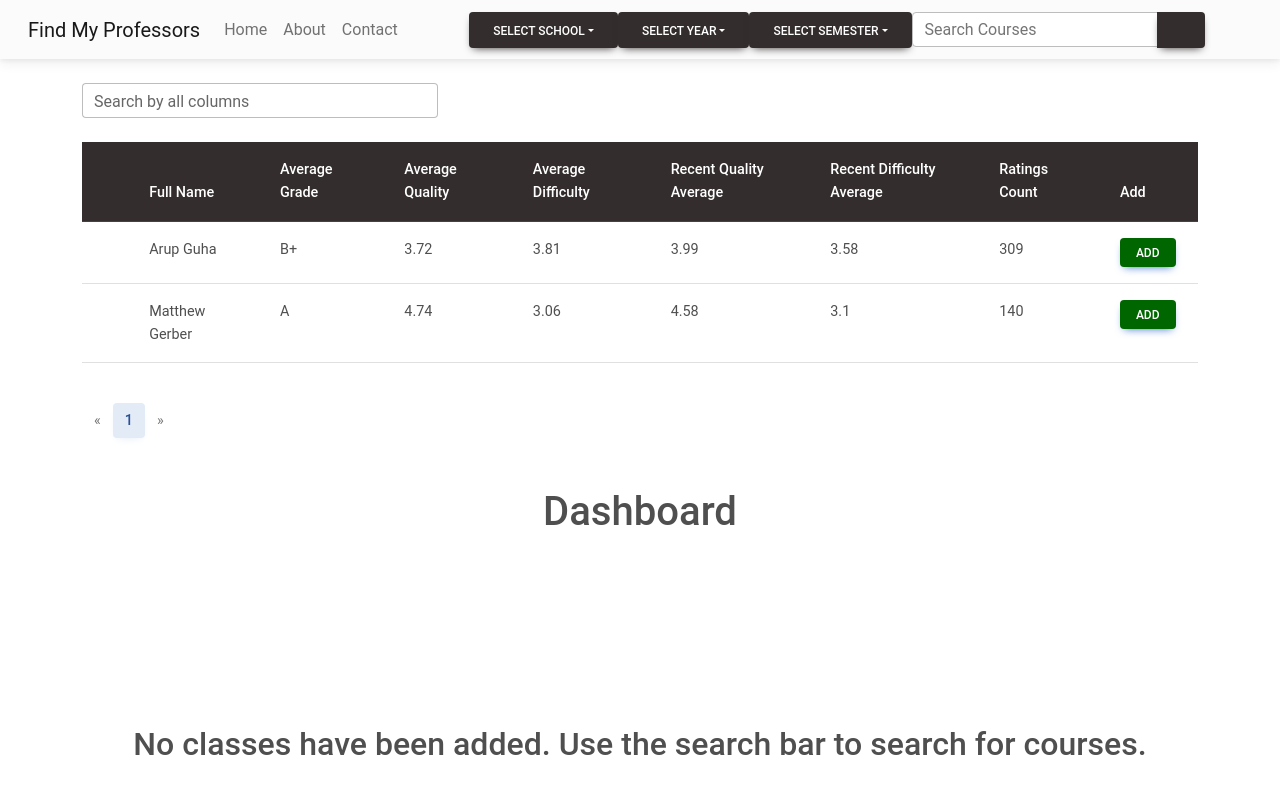
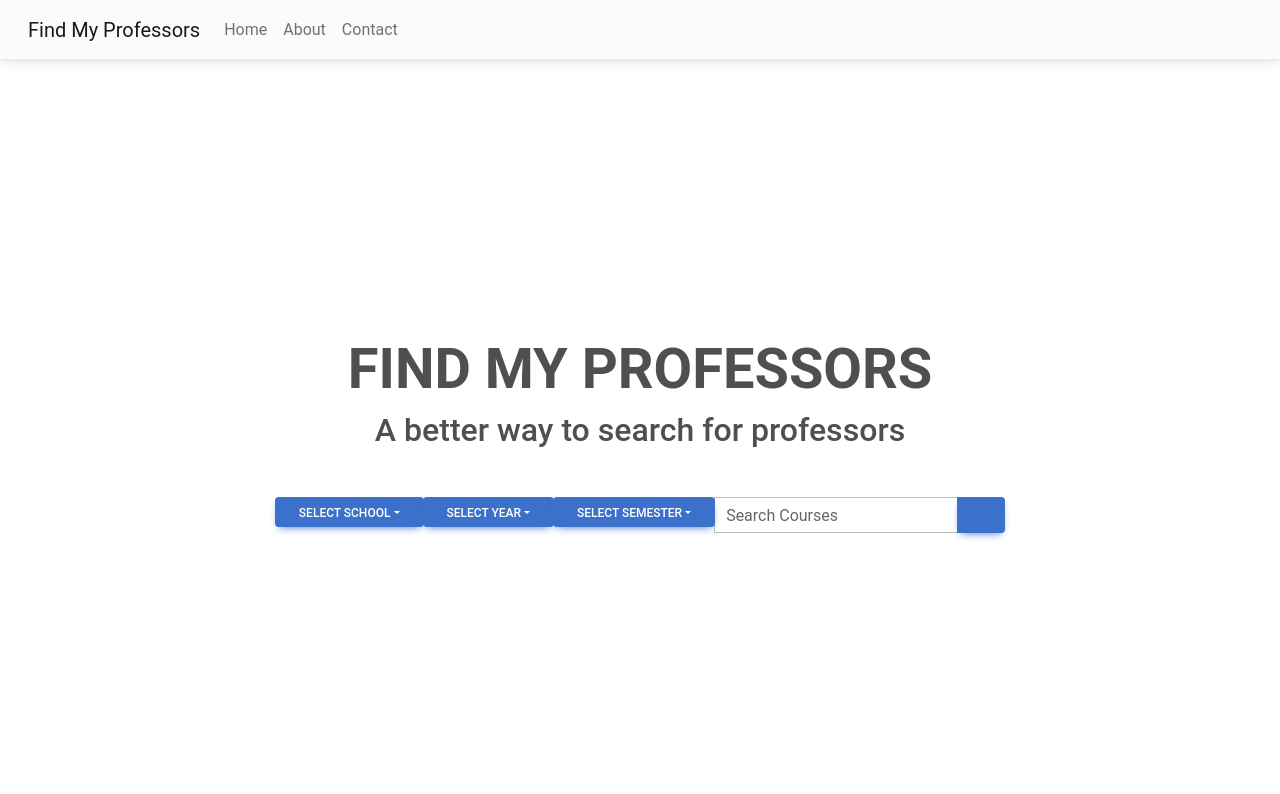
Before and after one commit to FindMyProfessors/findmyprofessors, a React (Create React App) app in the folder website2/: page /Dashboard in a window 1280 px wide. Shown: the top 794 px of the page. Built offline with nearby package versions, Linux system fonts and the light colour scheme; the HTML template or start-up script is replaced by a standard one.

Commit message:
added a new home page and updated the dashboard so that searchbar is in a new function.

```diff
--- a/website2/src/components/Dashboard.jsx
+++ b/website2/src/components/Dashboard.jsx
@@ -1,12 +1,18 @@
-import React from 'react';
-import { Link } from "react-router-dom";
-import HeaderDashboard from './HeaderDashboard';
+import React, { useState } from 'react';
+import { MDBContainer } from 'mdb-react-ui-kit';
+import DashboardHeader from './DashboardHeader';
+import Header from './Header';
 import ProfessorTable from './ProfessorTable';
-
+import SearchBar from './SearchBar';
 
 const Dashboard = () => {
-
-    <HeaderDashboard />
+  const [showTable, setShowTable] = useState(false);
+  const [filters, setFilters] = useState({
+    schoolId: null,
+    year: null,
+    semester: null,
+    query: ''
+  });
 
   const professorsData = [
     {
@@ -32,41 +38,85 @@ const Dashboard = () => {
     // Add more professors as needed
   ];
 
-    const imageStyle = {marginTop: '-55px'};
-    const captionStyle = {marginBottom: '140px'};
-    const sectionStyle = {
-        paddingTop: '0px',
-        paddingBottom: '0',
-        marginTop: '-220px'
+  const handleSearchClick = () => {
+    setShowTable(true);
   };
-    const centerStyle = {
-        textAlign: 'center'
+
+  const preventClose = (e) => {
+    e.stopPropagation();
+    e.preventDefault();
   };
-    const headingStyle = {
-        marginTop: '50px',
-        textAlign:'center'
+
+  const getSchoolText = () => {
+    switch (filters.schoolId) {
+      case 1:
+        return 'UCF';
+      case 2:
+        return 'Valencia';
+      case 3:
+        return 'Other';
+      default:
+        return 'Select School';
+    }
+  };
+
+  const getYearText = () => {
+    switch (filters.year) {
+      case 2023:
+        return '2023';
+      case 2024:
+        return '2024';
+      case 2025:
+        return '2025';
+      default:
+        return 'Select Year';
+    }
+  };
+
+  const getSemesterText = () => {
+    switch (filters.semester) {
+      case 'Fall':
+        return 'Fall';
+      case 'Spring':
+        return 'Spring';
+      case 'Summer':
+        return 'Summer';
+      default:
+        return 'Select Semester';
+    }
   };
 
   return (
     <>
-        <HeaderDashboard />
-        <div>
+      {!showTable ? (
+        <>
+          <Header />
+          <MDBContainer fluid className="d-flex justify-content-center align-items-center vh-100">
+            <div className="text-center">
+              <h1 className="display-4 fw-bold">FIND MY PROFESSORS</h1>
+              <h2>A better way to search for professors</h2>
+              <SearchBar
+                onSearch={handleSearchClick}
+                filters={filters}
+                setFilters={setFilters}
+                preventClose={preventClose}
+                getSchoolText={getSchoolText}
+                getYearText={getYearText}
+                getSemesterText={getSemesterText}
+              />
+            </div>
+          </MDBContainer>
+        </>
+      ) : (
+        <>
+          <DashboardHeader onSearch={handleSearchClick} />
+          <div className="my-4">
             <ProfessorTable professors={professorsData} />
           </div>
-        <h1 style={headingStyle}>Dashboard</h1>
-        <section className="pt-0 pb-5" style={sectionStyle}>
-        <div className="center" style={centerStyle}>
-            <div className="container-fluid">
-                <div className="row">
-                    <div className="col-10 mx-auto">
-                        <h2 style={headingStyle}>No classes have been added. Use the search bar to search for courses.</h2>
-                    </div>
-                </div>
-            </div>
-        </div>
-        </section>
+        </>
+      )}
     </>
   );
-}
+};
 
 export default Dashboard;
--- a/website2/src/components/DashboardHeader.jsx
+++ b/website2/src/components/DashboardHeader.jsx
@@ -1,22 +1,36 @@
 import React, { useEffect, useRef, useState } from 'react';
 import { NavLink } from 'react-router-dom';
-import { useSelector, useDispatch } from 'react-redux';
+import SearchBar from './SearchBar';
+
 import {
+  MDBBtn,
   MDBContainer,
+  MDBCard,
+  MDBCardBody,
+  MDBCardImage,
+  MDBRow,
+  MDBCol,
+  MDBIcon,
+  MDBInput,
+  MDBNavbar,
+  MDBNavbarBrand,
+  MDBNavbarNav,
+  MDBNavbarItem,
+  MDBNavbarLink,
+  MDBNavbarToggler,
+  MDBCollapse,
   MDBDropdown,
-  MDBDropdownItem,
   MDBDropdownMenu,
   MDBDropdownToggle,
-  MDBNavbar,
-  MDBNavbarNav,
-  MDBNavbarToggler,
-  MDBNavbarLink,
-  MDBInputGroup,
-  MDBBtn,
-  MDBIcon,
+  MDBDropdownItem,
+  MDBInputGroup
+
 } from 'mdb-react-ui-kit';
 
+
 const DashboardHeader = ({ onSearch }) => {
+
+  const [openNavCentred, setOpenNavCentred] = useState(false);
   const headerRef = useRef();
 
   const [filters, setFilters] = useState({
@@ -26,21 +40,9 @@ const DashboardHeader = ({ onSearch }) => {
     query: ''
   });
 
-  const { schoolId, year, semester, query } = filters;
-
-  const handleDropdownClick = (type, value) => {
-    setFilters((prevFilters) => ({
-      ...prevFilters,
-      [type]: value,
-    }));
+  const handleSearchClick = () => {
+    onSearch();
   };
-
-  useEffect(() => {
-    document.addEventListener('scroll', () => {
-      headerRef.current &&
-        headerRef.current.classList.toggle('shadow-sm', document.documentElement.scrollTop > 0);
-    });
-  }, []);
 
   const preventClose = (e) => {
     e.stopPropagation();
@@ -48,7 +50,7 @@ const DashboardHeader = ({ onSearch }) => {
   };
 
   const getSchoolText = () => {
-    switch (schoolId) {
+    switch (filters.schoolId) {
       case 1:
         return 'UCF';
       case 2:
@@ -61,7 +63,7 @@ const DashboardHeader = ({ onSearch }) => {
   };
 
   const getYearText = () => {
-    switch (year) {
+    switch (filters.year) {
       case 2023:
         return '2023';
       case 2024:
@@ -74,7 +76,7 @@ const DashboardHeader = ({ onSearch }) => {
   };
 
   const getSemesterText = () => {
-    switch (semester) {
+    switch (filters.semester) {
       case 'Fall':
         return 'Fall';
       case 'Spring':
@@ -87,92 +89,85 @@ const DashboardHeader = ({ onSearch }) => {
   };
 
   return (
+    <>
+    {/* Header/Navbar */}
+    <MDBNavbar expand='lg' light bgColor='light'>
+      <MDBContainer fluid>
 
+        <MDBNavbarToggler
+          type='button'
+          data-target='#navbarCenteredExample'
+          aria-controls='navbarCenteredExample'
+          aria-expanded='false'
+          aria-label='Toggle navigation'
+          onClick={() => setOpenNavCentred(!openNavCentred)}
+        >
+          <MDBIcon icon='bars' fas />
+        </MDBNavbarToggler>
 
+        {/* Left Side */}
+        <div className="d-flex justify-content-start w-100">
 
-    <MDBNavbar sticky="top" className="mb-4 p-0" ref={headerRef}>
-      <MDBContainer className="border-bottom px-4" fluid>
+          <MDBNavbarBrand href='/'>
+              <MDBIcon icon="search fa-1x me-3" style={{ color: '#000000' }} />
+              Find My Professors
+          </MDBNavbarBrand>
 
-          <MDBIcon icon="bars" size="lg" />
-
-        <MDBNavbarNav className="d-none d-md-flex">
-          <MDBNavbarLink tag={NavLink} to="/dashboard">
-            Dashboard
-          </MDBNavbarLink>
-        </MDBNavbarNav>
-
-        <div className="flex-grow-1 d-flex justify-content-center">
-          <MDBInputGroup className="w-auto">
-
-            <MDBDropdown onClick={preventClose}>
-              <MDBDropdownToggle color="primary">{getSchoolText()}</MDBDropdownToggle>
-              <MDBDropdownMenu>
-                <MDBDropdownItem onClick={() => handleDropdownClick('schoolId', 1)}>
-                  UCF {schoolId === 1 && <MDBIcon icon="check" />}
-                </MDBDropdownItem>
-                <MDBDropdownItem onClick={() => handleDropdownClick('schoolId', 2)}>
-                  Valencia {schoolId === 2 && <MDBIcon icon="check" />}
-                </MDBDropdownItem>
-                <MDBDropdownItem onClick={() => handleDropdownClick('schoolId', 3)}>
-                  Other {schoolId === 3 && <MDBIcon icon="check" />}
-                </MDBDropdownItem>
-              </MDBDropdownMenu>
-            </MDBDropdown>
-
-            <MDBDropdown onClick={preventClose}>
-              <MDBDropdownToggle color="primary">{getYearText()}</MDBDropdownToggle>
-              <MDBDropdownMenu>
-                <MDBDropdownItem onClick={() => handleDropdownClick('year', 2023)}>
-                  2023 {year === 2023 && <MDBIcon icon="check" />}
-                </MDBDropdownItem>
-                <MDBDropdownItem onClick={() => handleDropdownClick('year', 2024)}>
-                  2024 {year === 2024 && <MDBIcon icon="check" />}
-                </MDBDropdownItem>
-                <MDBDropdownItem onClick={() => handleDropdownClick('year', 2025)}>
-                  2025 {year === 2025 && <MDBIcon icon="check" />}
-                </MDBDropdownItem>
-              </MDBDropdownMenu>
-            </MDBDropdown>
-
-            <MDBDropdown onClick={preventClose}>
-              <MDBDropdownToggle color="primary">{getSemesterText()}</MDBDropdownToggle>
-              <MDBDropdownMenu>
-                <MDBDropdownItem onClick={() => handleDropdownClick('semester', 'Fall')}>
-                  Fall {semester === 'Fall' && <MDBIcon icon="check" />}
-                </MDBDropdownItem>
-                <MDBDropdownItem onClick={() => handleDropdownClick('semester', 'Spring')}>
-                  Spring {semester === 'Spring' && <MDBIcon icon="check" />}
-                </MDBDropdownItem>
-                <MDBDropdownItem onClick={() => handleDropdownClick('semester', 'Summer')}>
-                  Summer {semester === 'Summer' && <MDBIcon icon="check" />}
-                </MDBDropdownItem>
-              </MDBDropdownMenu>
-            </MDBDropdown>
-
-            <form className="d-flex input-group w-auto">
-              <input
-                className="form-control"
-                type="search"
-                placeholder="Search Courses"
-                value={query}
-                onChange={(e) => setFilters({ ...filters, query: e.target.value })}
-              />
-              <MDBBtn color="primary" onClick={onSearch}>
-                <MDBIcon icon="search" />
-              </MDBBtn>
-            </form>
-          </MDBInputGroup>
+          <MDBCollapse navbar>
+            <MDBNavbarNav>
+              <MDBNavbarItem>
+                <MDBNavbarLink href='/'>Home</MDBNavbarLink>
+              </MDBNavbarItem>
+              <MDBNavbarItem>
+                <MDBNavbarLink href='./About'>About</MDBNavbarLink>
+              </MDBNavbarItem>
+              <MDBNavbarItem>
+                <MDBNavbarLink href='./ContactUs'>Contact</MDBNavbarLink>
+              </MDBNavbarItem>
+            </MDBNavbarNav>
+          </MDBCollapse>
         </div>
 
-        <MDBNavbarNav className="ms-auto">
-          <MDBNavbarLink href="#">
-            <MDBIcon icon="shopping-cart" size="lg" />
-          </MDBNavbarLink>
-        </MDBNavbarNav>
+        {/* Center */}
+        <div className="d-flex justify-content-center w-100">
+          <MDBCollapse navbar open={openNavCentred} center id='navbarCenteredExample'>
+            <MDBNavbarNav fullWidth={false} className='mb-2 mb-lg-0 d-flex align-items-center' style={{ width: 'fit-content' }}>
+
+            <SearchBar
+                onSearch={handleSearchClick}
+                filters={filters}
+                setFilters={setFilters}
+                preventClose={preventClose}
+                getSchoolText={getSchoolText}
+                getYearText={getYearText}
+                getSemesterText={getSemesterText}
+              />
+
+            </MDBNavbarNav>
+          </MDBCollapse>
+        </div>
+
+        {/* Right Side */}
+        <div className="d-flex justify-content-end">
+          <MDBCollapse navbar>
+            <MDBNavbarNav>
+
+              <MDBNavbarItem>
+                <MDBNavbarLink href='/'>Cart</MDBNavbarLink>
+              </MDBNavbarItem>
+
+              <MDBNavbarItem>
+                <MDBNavbarLink href='./About'>Profile</MDBNavbarLink>
+              </MDBNavbarItem>
+
+            </MDBNavbarNav>
+          </MDBCollapse>
+        </div>
 
       </MDBContainer>
     </MDBNavbar>
-  );
+  </>
+);
 };
 
 export default DashboardHeader;
--- a/website2/src/components/Header.jsx
+++ b/website2/src/components/Header.jsx
@@ -45,7 +45,7 @@ function Header()
                         <MDBNavbarNav className='mr-auto mb-2 mb-lg-0'>
 
                             <MDBNavbarItem>
-                                <MDBNavbarLink href='/'>Home</MDBNavbarLink>
+                                <MDBNavbarLink href='./Home'>Home</MDBNavbarLink>
                             </MDBNavbarItem>
 
                             <MDBNavbarItem>
--- a/website2/src/components/HeaderDashboard.jsx
+++ b/website2/src/components/HeaderDashboard.jsx
@@ -1,6 +1,5 @@
 import React, { useEffect, useRef, useState } from 'react';
 import { Link } from "react-router-dom";
-
 import {
   MDBBtn,
   MDBContainer,
@@ -25,10 +24,9 @@ import {
   MDBInputGroup
 } from 'mdb-react-ui-kit';
 
-const Header = ({ onSearch }) => {
+const HeaderDashboard = ({ onSearch }) => {
 
   const [openNavCentred, setOpenNavCentred] = useState(false);
-
   const headerRef = useRef();
 
   const [filters, setFilters] = useState({
@@ -98,7 +96,7 @@ const Header = ({ onSearch }) => {
     }
   };
 
-    return(
+  return (
     <>
       {/* Header/Navbar */}
       <MDBNavbar expand='lg' light bgColor='light'>
@@ -115,68 +113,59 @@ const Header = ({ onSearch }) => {
             <MDBIcon icon='bars' fas />
           </MDBNavbarToggler>
 
+
+            {/* Left Side */}
+          <div className="d-flex justify-content-start w-100">
+
             <MDBNavbarBrand href='/'>
-                    <MDBIcon icon="search fa-1x me-3" style={{ color: '#000000' }}/>
+                <MDBIcon icon="search fa-1x me-3" style={{ color: '#000000' }} />
                 Find My Professors
             </MDBNavbarBrand>
 
             <MDBCollapse navbar>
-                        <MDBNavbarNav className='mr-auto mb-2 mb-lg-0'>
-
+              <MDBNavbarNav>
                 <MDBNavbarItem>
                   <MDBNavbarLink href='/'>Home</MDBNavbarLink>
                 </MDBNavbarItem>
-
                 <MDBNavbarItem>
                   <MDBNavbarLink href='./About'>About</MDBNavbarLink>
                 </MDBNavbarItem>
-
                 <MDBNavbarItem>
                   <MDBNavbarLink href='./ContactUs'>Contact</MDBNavbarLink>
                 </MDBNavbarItem>
+              </MDBNavbarNav>
+            </MDBCollapse>
+          </div>
 
-                        </MDBNavbarNav>
 
-                    </MDBCollapse>
-
+            {/* Center */}
+          <div className="d-flex justify-content-center w-100">
             <MDBCollapse navbar open={openNavCentred} center id='navbarCenteredExample'>
-
-                        <MDBNavbarNav fullWidth={false} className='mb-2 mb-lg-0'>
-
+              <MDBNavbarNav fullWidth={false} className='mb-2 mb-lg-0 d-flex align-items-center' style={{ width: 'fit-content' }}>
                 <MDBDropdown onClick={preventClose}>
-                                <MDBDropdownToggle color="dark">{getSchoolText()}
-                                </MDBDropdownToggle>
-
+                  <MDBDropdownToggle color="dark">{getSchoolText()}</MDBDropdownToggle>
                   <MDBDropdownMenu>
-
                     <MDBDropdownItem link onClick={() => handleDropdownClick('schoolId', 1)}>
                       UCF {schoolId === 1 && <MDBIcon icon="check" />}
                     </MDBDropdownItem>
-
                     <MDBDropdownItem link onClick={() => handleDropdownClick('schoolId', 2)}>
                       Valencia {schoolId === 2 && <MDBIcon icon="check" />}
                     </MDBDropdownItem>
-
                     <MDBDropdownItem link onClick={() => handleDropdownClick('schoolId', 3)}>
                       Other {schoolId === 3 && <MDBIcon icon="check" />}
                     </MDBDropdownItem>
-
                   </MDBDropdownMenu>
                 </MDBDropdown>
-
 
                 <MDBDropdown onClick={preventClose}>
                   <MDBDropdownToggle color="dark">{getYearText()}</MDBDropdownToggle>
                   <MDBDropdownMenu>
-
                     <MDBDropdownItem link onClick={() => handleDropdownClick('year', 2023)}>
                       2023 {year === 2023 && <MDBIcon icon="check" />}
                     </MDBDropdownItem>
-
                     <MDBDropdownItem link onClick={() => handleDropdownClick('year', 2024)}>
                       2024 {year === 2024 && <MDBIcon icon="check" />}
                     </MDBDropdownItem>
-
                     <MDBDropdownItem link onClick={() => handleDropdownClick('year', 2025)}>
                       2025 {year === 2025 && <MDBIcon icon="check" />}
                     </MDBDropdownItem>
@@ -186,24 +175,19 @@ const Header = ({ onSearch }) => {
                 <MDBDropdown onClick={preventClose}>
                   <MDBDropdownToggle color="dark">{getSemesterText()}</MDBDropdownToggle>
                   <MDBDropdownMenu>
-
                     <MDBDropdownItem link onClick={() => handleDropdownClick('semester', 'Fall')}>
                       Fall {semester === 'Fall' && <MDBIcon icon="check" />}
                     </MDBDropdownItem>
-
                     <MDBDropdownItem link onClick={() => handleDropdownClick('semester', 'Spring')}>
                       Spring {semester === 'Spring' && <MDBIcon icon="check" />}
                     </MDBDropdownItem>
-
                     <MDBDropdownItem link onClick={() => handleDropdownClick('semester', 'Summer')}>
                       Summer {semester === 'Summer' && <MDBIcon icon="check" />}
                     </MDBDropdownItem>
-
                   </MDBDropdownMenu>
                 </MDBDropdown>
 
                 <form className="d-flex input-group w-auto">
-
                   <input
                     className="form-control"
                     type="search"
@@ -211,21 +195,36 @@ const Header = ({ onSearch }) => {
                     value={query}
                     onChange={(e) => setFilters({ ...filters, query: e.target.value })}
                   />
-
                   <MDBBtn color="dark" onClick={onSearch}>
                     <MDBIcon icon="search" />
                   </MDBBtn>
-
                 </form>
 
               </MDBNavbarNav>
+            </MDBCollapse>
+          </div>
 
+
+            {/* Right Side */}
+          <div className="d-flex justify-content-end">
+            <MDBCollapse navbar>
+              <MDBNavbarNav>
+
+                <MDBNavbarItem>
+                  <MDBNavbarLink href='/'>Cart</MDBNavbarLink>
+                </MDBNavbarItem>
+
+                <MDBNavbarItem>
+                  <MDBNavbarLink href='./About'>Profile</MDBNavbarLink>
+                </MDBNavbarItem>
+
+              </MDBNavbarNav>
             </MDBCollapse>
+          </div>
 
         </MDBContainer>
-
       </MDBNavbar>
     </>
   );
 }
-export default Header;
+export default HeaderDashboard;
--- /dev/null
+++ b/website2/src/components/SearchBar.jsx
@@ -0,0 +1,71 @@
+import React from 'react';
+import { MDBInputGroup, MDBBtn, MDBIcon, MDBInput, MDBDropdown, MDBDropdownItem, MDBDropdownMenu, MDBDropdownToggle } from 'mdb-react-ui-kit';
+
+const SearchBar = ({ onSearch, filters, setFilters, preventClose, getSchoolText, getYearText, getSemesterText }) => {
+  const { schoolId, year, semester, query } = filters;
+
+  const handleDropdownClick = (type, value) => {
+    setFilters((prevFilters) => ({
+      ...prevFilters,
+      [type]: value,
+    }));
+  };
+
+  return (
+    <div className="text-center my-5">
+        <MDBInputGroup className="w-auto">
+          <MDBDropdown onClick={preventClose}>
+            <MDBDropdownToggle color="primary">{getSchoolText()}</MDBDropdownToggle>
+            <MDBDropdownMenu>
+              <MDBDropdownItem onClick={() => handleDropdownClick('schoolId', 1)}>
+                UCF {schoolId === 1 && <MDBIcon icon="check" />}
+              </MDBDropdownItem>
+              <MDBDropdownItem onClick={() => handleDropdownClick('schoolId', 2)}>
+                Valencia {schoolId === 2 && <MDBIcon icon="check" />}
+              </MDBDropdownItem>
+              <MDBDropdownItem onClick={() => handleDropdownClick('schoolId', 3)}>
+                Other {schoolId === 3 && <MDBIcon icon="check" />}
+              </MDBDropdownItem>
+            </MDBDropdownMenu>
+          </MDBDropdown>
+
+          <MDBDropdown onClick={preventClose}>
+            <MDBDropdownToggle color="primary">{getYearText()}</MDBDropdownToggle>
+            <MDBDropdownMenu>
+              <MDBDropdownItem onClick={() => handleDropdownClick('year', 2023)}>
+                2023 {year === 2023 && <MDBIcon icon="check" />}
+              </MDBDropdownItem>
+              <MDBDropdownItem onClick={() => handleDropdownClick('year', 2024)}>
+                2024 {year === 2024 && <MDBIcon icon="check" />}
+              </MDBDropdownItem>
+              <MDBDropdownItem onClick={() => handleDropdownClick('year', 2025)}>
+                2025 {year === 2025 && <MDBIcon icon="check" />}
+              </MDBDropdownItem>
+            </MDBDropdownMenu>
+          </MDBDropdown>
+
+          <MDBDropdown onClick={preventClose}>
+            <MDBDropdownToggle color="primary">{getSemesterText()}</MDBDropdownToggle>
+            <MDBDropdownMenu>
+              <MDBDropdownItem onClick={() => handleDropdownClick('semester', 'Fall')}>
+                Fall {semester === 'Fall' && <MDBIcon icon="check" />}
+              </MDBDropdownItem>
+              <MDBDropdownItem onClick={() => handleDropdownClick('semester', 'Spring')}>
+                Spring {semester === 'Spring' && <MDBIcon icon="check" />}
+              </MDBDropdownItem>
+              <MDBDropdownItem onClick={() => handleDropdownClick('semester', 'Summer')}>
+                Summer {semester === 'Summer' && <MDBIcon icon="check" />}
+              </MDBDropdownItem>
+            </MDBDropdownMenu>
+          </MDBDropdown>
+
+          <MDBInput label="Search Courses" value={query} onChange={(e) => setFilters({ ...filters, query: e.target.value })} />
+          <MDBBtn color="primary" onClick={onSearch}>
+            <MDBIcon icon="search" />
+          </MDBBtn>
+        </MDBInputGroup>
+    </div>
+  );
+};
+
+export default SearchBar;
```
Also changed, not shown: website2/src/components/Home.jsx (added, +78 -0 lines), website2/src/components/About.jsx (line endings or trailing spaces). Lines whose indentation alone changed are shown as unchanged.
